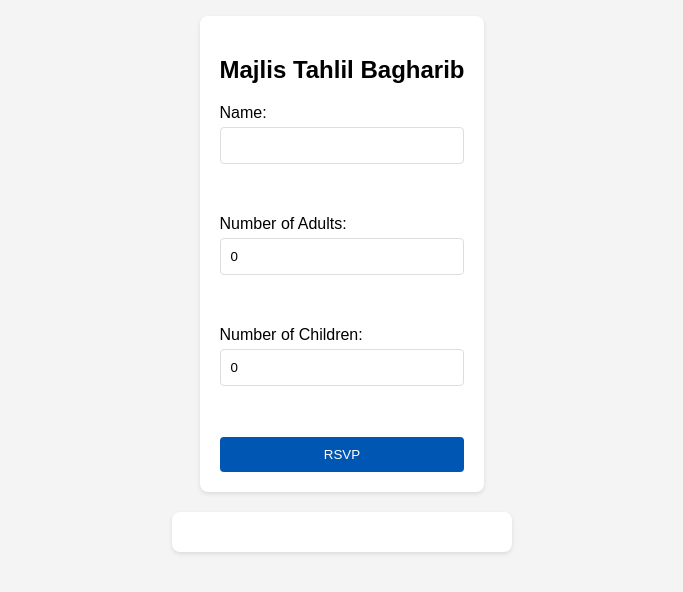
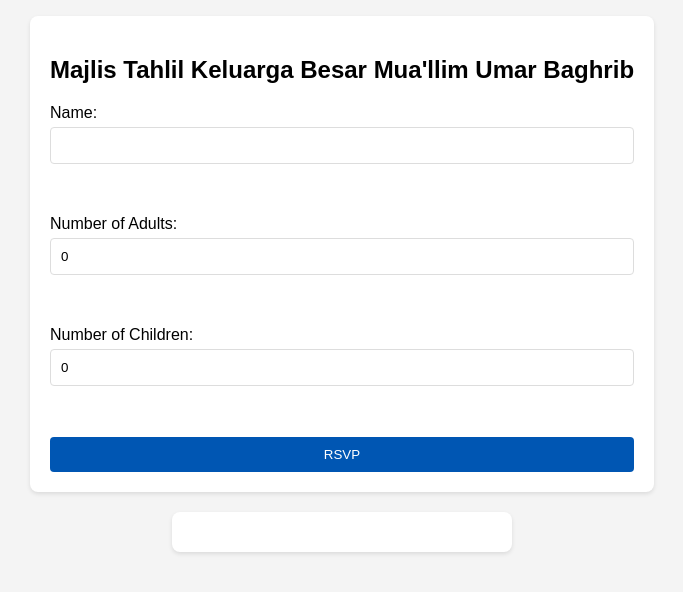
Before and after one commit to sheikh-musa/rsvpform, a website: page index.html in a window 1280 px wide. Shown: the part 116-708 px from the top of the page, without its empty margins (298-981 px from the left). Drawn offline with nearby package versions, Linux system fonts and the light colour scheme; no server answers.

Commit message:
Update RSVP form title

```diff
--- a/index.html
+++ b/index.html
@@ -102,7 +102,7 @@
   </head>
   <body>
     <div class="rsvp-form">
-      <h2>Majlis Tahlil Bagharib</h2>
+      <h2>Majlis Tahlil Keluarga Besar Mua'llim Umar Baghrib</h2>
       <form id="rsvpForm">
         <label for="name">Name:</label>
         <input type="text" id="name" name="name" required /><br /><br />
```
Also changed, not shown: 1 other file.
